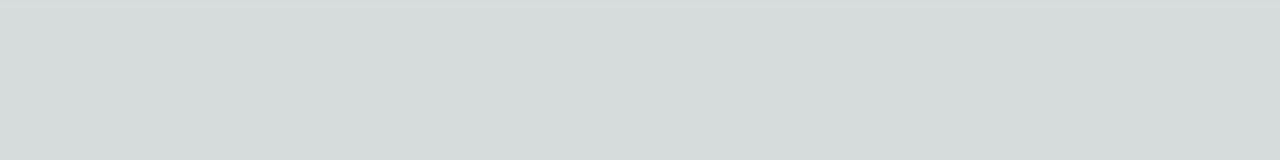
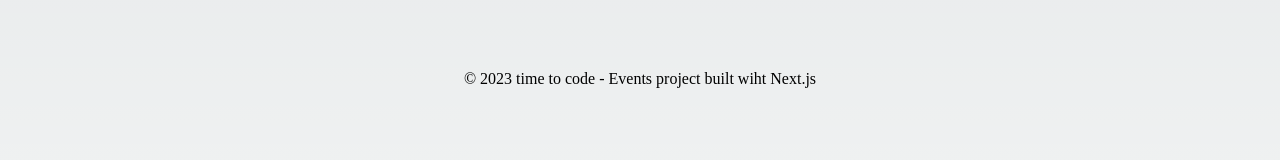
Before and after one commit to muhammad-jiku/jikmunn-events-app, a Next.js app: page / in a window 1280 px wide. Shown: the part 791-951 px from the top of the page. Before the commit the page ends 800 px from the top, so only its background shows below. Built offline with nearby package versions, Linux system fonts and the light colour scheme.

Commit message:
footer component added

```diff
--- a/pages/index.js
+++ b/pages/index.js
@@ -4,6 +4,7 @@ import { Inter } from '@next/font/google';
 import styles from '../styles/Home.module.css';
 import Link from 'next/link';
 import HomePage from '../src/components/Home/HomePage';
+import Footer from '../src/components/Footer/Footer';
 
 const inter = Inter({ subsets: ['latin'] });
 
@@ -30,6 +31,7 @@ export default function Home({ data }) {
         </nav>
       </header>
       <HomePage data={data} />
+      <Footer />
     </>
   );
 }
--- a/src/components/Footer/Footer.jsx
+++ b/src/components/Footer/Footer.jsx
@@ -1,10 +1,13 @@
 import React from 'react';
+import styles from '../../../styles/Home.module.css';
 
 const Footer = () => {
+  const year = new Date().getFullYear();
+
   return (
-    <div>
-      <h1>Hello Footer</h1>
-    </div>
+    <footer className={styles.main}>
+      <p> &copy; {year} time to code - Events project built wiht Next.js </p>
+    </footer>
   );
 };
 
```
